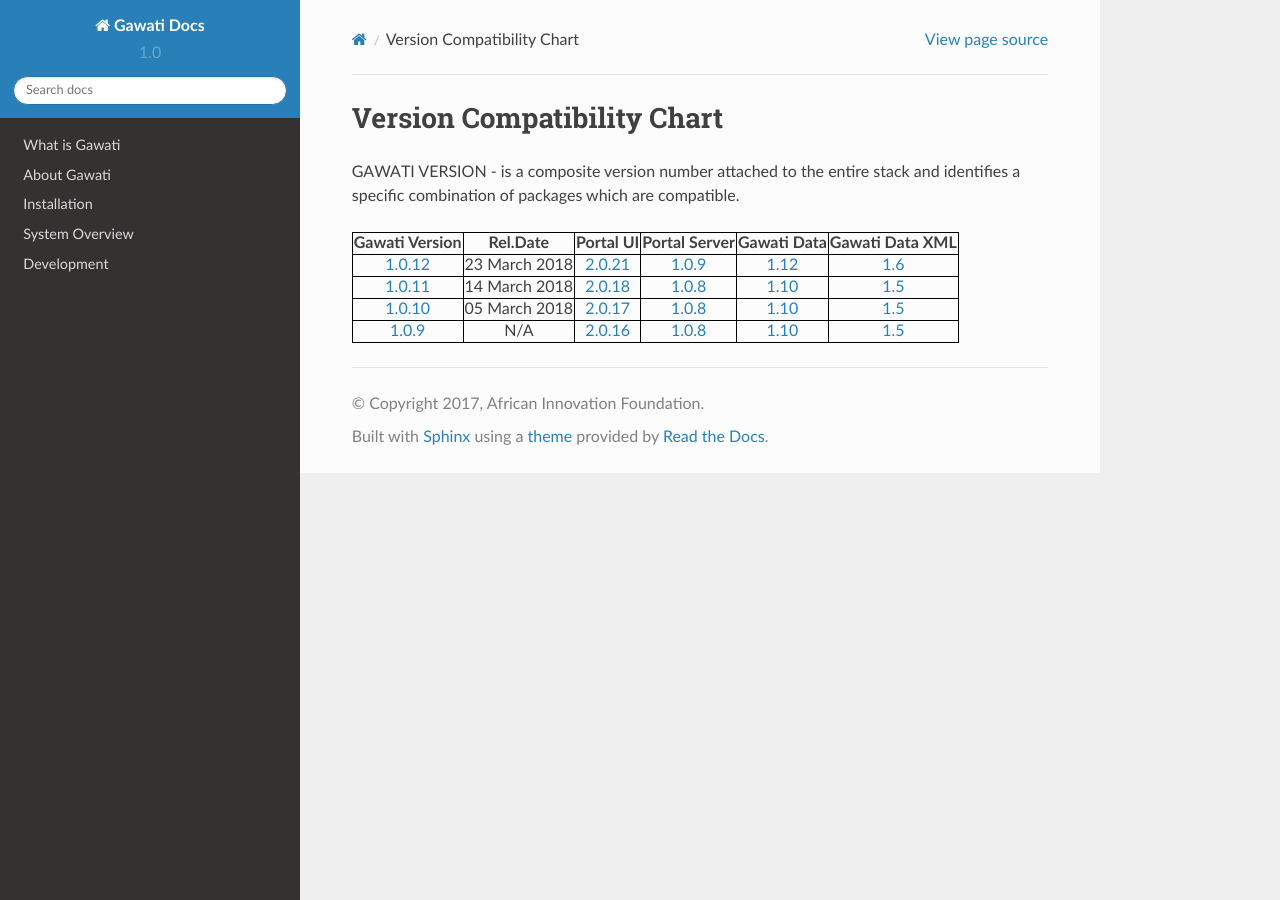
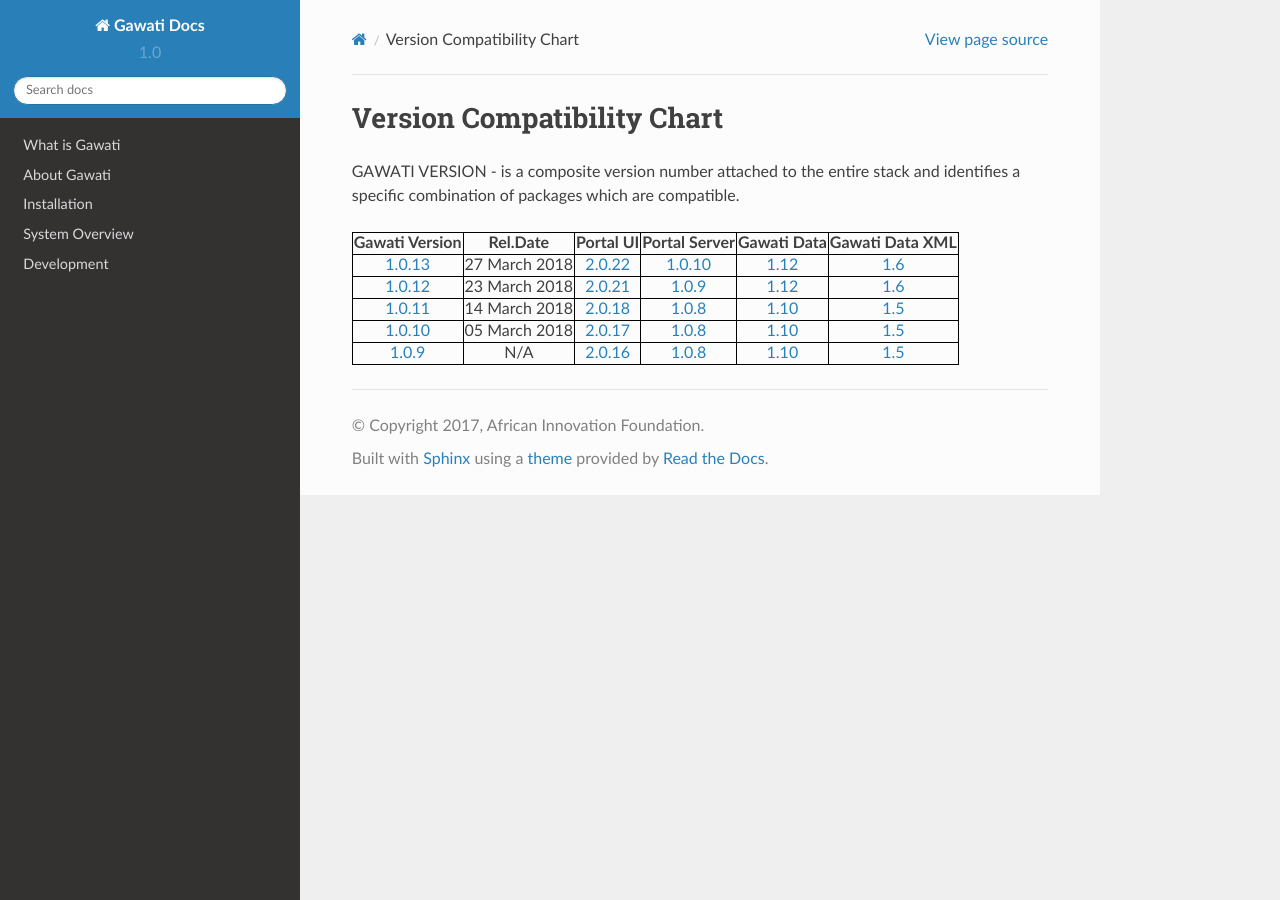
Before and after one commit to gawati/gawati-docs, a Sphinx documentation site: the page built from docs/source/development/version-compat.rst, in a window 1280 px wide. Built offline with Sphinx 7.4.7 and the Read the Docs theme 2.0.0, drawn with Linux system fonts in a browser that asks for light colours.

Commit message:
Updating versions

```diff
--- a/docs/source/development/version-compat.rst
+++ b/docs/source/development/version-compat.rst
@@ -17,6 +17,23 @@ GAWATI VERSION - is a composite version number attached to the entire stack and
             <th style="border: 1px solid black; text-align:center;">Gawati Data XML</th>
         </tr>
     </thead>
+
+        <tr>
+            <td style="border: 1px solid black; text-align:center;"><a href="http://dl.gawati.org/dev/1.0.13">1.0.13</a></td>
+            <td style="border: 1px solid black; text-align:center;">27 March 2018</td>
+            <td style="border: 1px solid black; text-align:center;">
+                <a href="https://github.com/gawati/gawati-portal-ui/tree/478565ecdc754c785c0978c2f4ebafe7f91b8df2" title="github tree">2.0.22</a>
+                </td>
+            <td style="border: 1px solid black; text-align:center;">
+                <a href="https://github.com/gawati/gawati-portal-server/tree/57f477eb34b3c7202c47c2b9abe162722e8b65a0" title="github tree">1.0.10</a>
+                </td>
+            <td style="border: 1px solid black; text-align:center;">
+                <a href="https://github.com/gawati/gawati-data/tree/8b1425fc9744df7385f1b8004d74b9f0160b13de" title="github tree">1.12</a>
+                </td>
+            <td style="border: 1px solid black; text-align:center;">
+                <a href="https://github.com/gawati/gawati-data-xml/tree/4d35a80ed8ad3270a95fc2a0361f15b6a23e8727" title="github tree">1.6</a>
+                </td>
+        </tr>
 
         <tr>
             <td style="border: 1px solid black; text-align:center;"><a href="http://dl.gawati.org/dev/1.0.12">1.0.12</a></td>
--- a/docs/source/development/version-info.rst
+++ b/docs/source/development/version-info.rst
@@ -1,16 +1,16 @@
 
 **Current Version**
 
-  * GAWATI 1.0.12  `download link <http://dl.gawati.org/dev/1.0.12>`_ , released on: 23 March 2018
+  * GAWATI 1.0.13  `download link <http://dl.gawati.org/dev/1.0.13>`_ , released on: 27 March 2018
 
 
     - `gawati-data <https://github.com/gawati/gawati-data>`_ : `1.12 <https://github.com/gawati/gawati-data/tree/8b1425fc9744df7385f1b8004d74b9f0160b13de>`_
 
     - `gw-data <https://github.com/gawati/gawati-data-xml>`_ : `1.6 <https://github.com/gawati/gawati-data-xml/tree/4d35a80ed8ad3270a95fc2a0361f15b6a23e8727>`_
 
-    - `portal-server <https://github.com/gawati/gawati-portal-server>`_ : `1.0.9 <https://github.com/gawati/gawati-portal-server/tree/c3152df675bb2ef55b4d608433c659d2715ade29>`_
+    - `portal-server <https://github.com/gawati/gawati-portal-server>`_ : `1.0.10 <https://github.com/gawati/gawati-portal-server/tree/57f477eb34b3c7202c47c2b9abe162722e8b65a0>`_
 
-    - `portal-ui <https://github.com/gawati/gawati-portal-ui>`_ : `2.0.21 <https://github.com/gawati/gawati-portal-ui/tree/9ac82095df6cfb68b7fddb41475360759f4bb55b>`_
+    - `portal-ui <https://github.com/gawati/gawati-portal-ui>`_ : `2.0.22 <https://github.com/gawati/gawati-portal-ui/tree/478565ecdc754c785c0978c2f4ebafe7f91b8df2>`_
 
 
   See full :doc:`Version Compatibility Chart <./version-compat>`.
```
